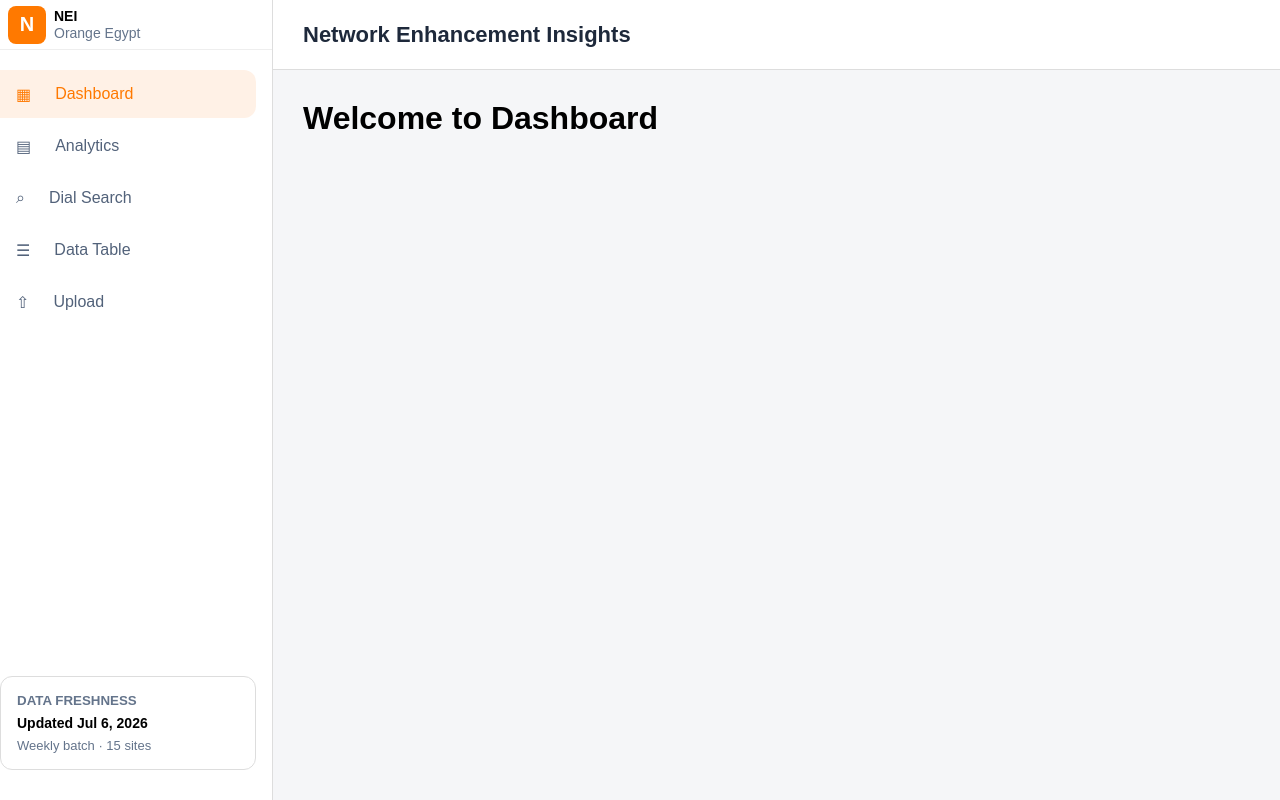
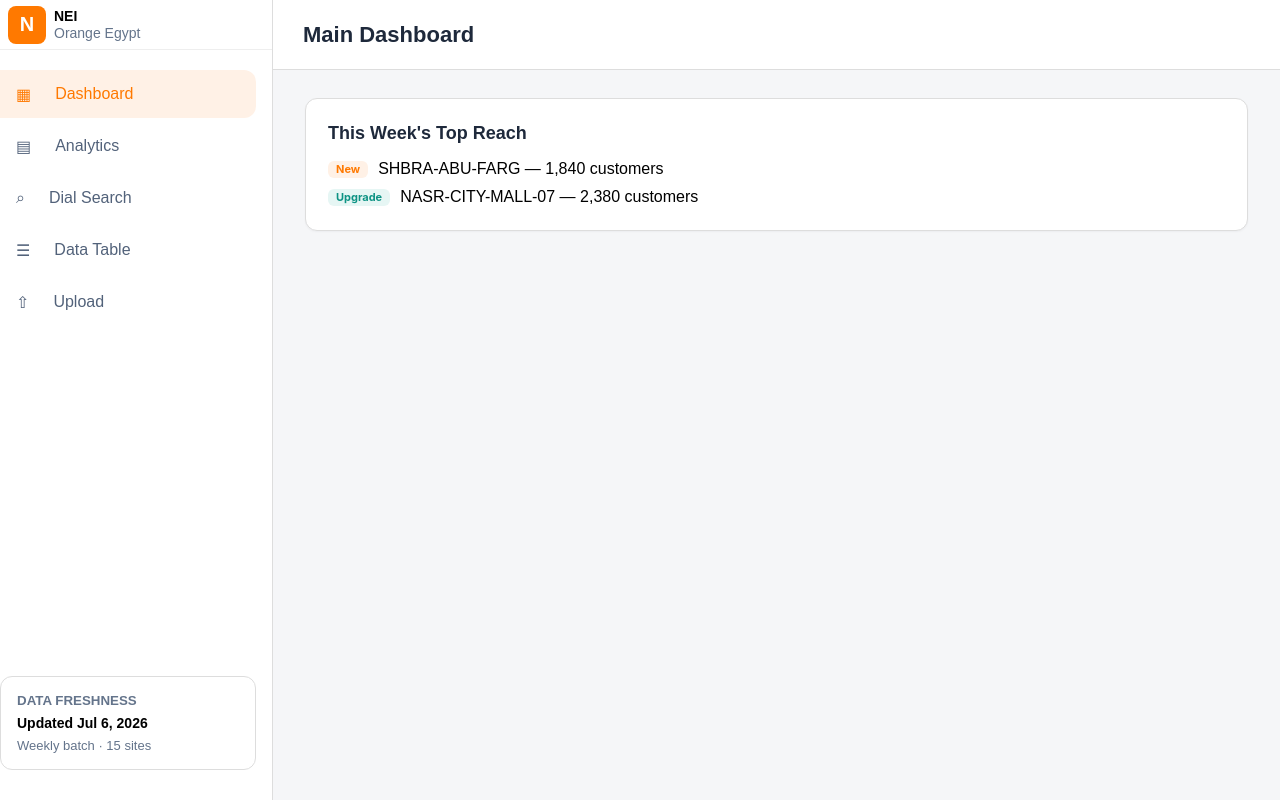
Before and after one commit to ahmedehab2006/orange-frontend, a React (Vite) app: page / in a window 1280 px wide. Built offline with nearby package versions, Linux system fonts and the light colour scheme.

Commit message:
Update components and styling

```diff
--- a/src/layout/AppLayout.jsx
+++ b/src/layout/AppLayout.jsx
@@ -1,21 +1,26 @@
-import { Outlet } from "react-router-dom";
-import Sidebar from "./Sidebar";
-import Header from "./Header";
+import { Outlet, useLocation } from 'react-router-dom';
+import Sidebar from './Sidebar';
+import Header from './Header';
 
-function AppLayout() {
+const PAGE_TITLES = {
+    '/': 'Main Dashboard',
+    '/analytics': 'Analytics & Trends',
+    '/dial-search': 'Dial Search',
+    '/data-table': 'Site / Cell Data Table',
+    '/upload': 'Upload & Validation',
+};
+
+export default function AppLayout() {
+    const location = useLocation();
+    const title = PAGE_TITLES[location.pathname] || 'NEI';
+
     return (
         <div className="app-layout">
             <Sidebar />
-
             <div className="main-content">
-                <Header />
-
-                <main>
-                    <Outlet />
-                </main>
+                <Header title={title} />
+                <Outlet />
             </div>
         </div>
     );
 }
-
-export default AppLayout;
--- a/src/layout/Header.jsx
+++ b/src/layout/Header.jsx
@@ -1,9 +1,7 @@
-function Header() {
+function Header({ title }) {
     return (
         <header className="header">
-            <h1>Network Enhancement Insights</h1>
-
-
+            <h1>{title}</h1>
         </header>
     );
 }
--- a/src/pages/Dashboard.jsx
+++ b/src/pages/Dashboard.jsx
@@ -1,9 +1,18 @@
-function Dashboard() {
-    return (
-        <h1 style={{ color: "black", padding: "30px" }}>
-            Welcome to Dashboard
-        </h1>
-    );
+import { Card, Badge } from '../Components .jsx';
+
+export default function Dashboard() {
+  return (
+    <div style={{ padding: '28px 32px' }}>
+      <Card title="This Week's Top Reach">
+        <div style={{ display: 'flex', gap: '10px', alignItems: 'center' }}>
+          <Badge variant="new" shape="pill">New</Badge>
+          <span>SHBRA-ABU-FARG — 1,840 customers</span>
+        </div>
+        <div style={{ display: 'flex', gap: '10px', alignItems: 'center', marginTop: '10px' }}>
+          <Badge variant="upgrade" shape="pill">Upgrade</Badge>
+          <span>NASR-CITY-MALL-07 — 2,380 customers</span>
+        </div>
+      </Card>
+    </div>
+  );
 }
-
-export default Dashboard;
```
Also changed, not shown: src/Components .jsx (renamed from Components .jsx).
